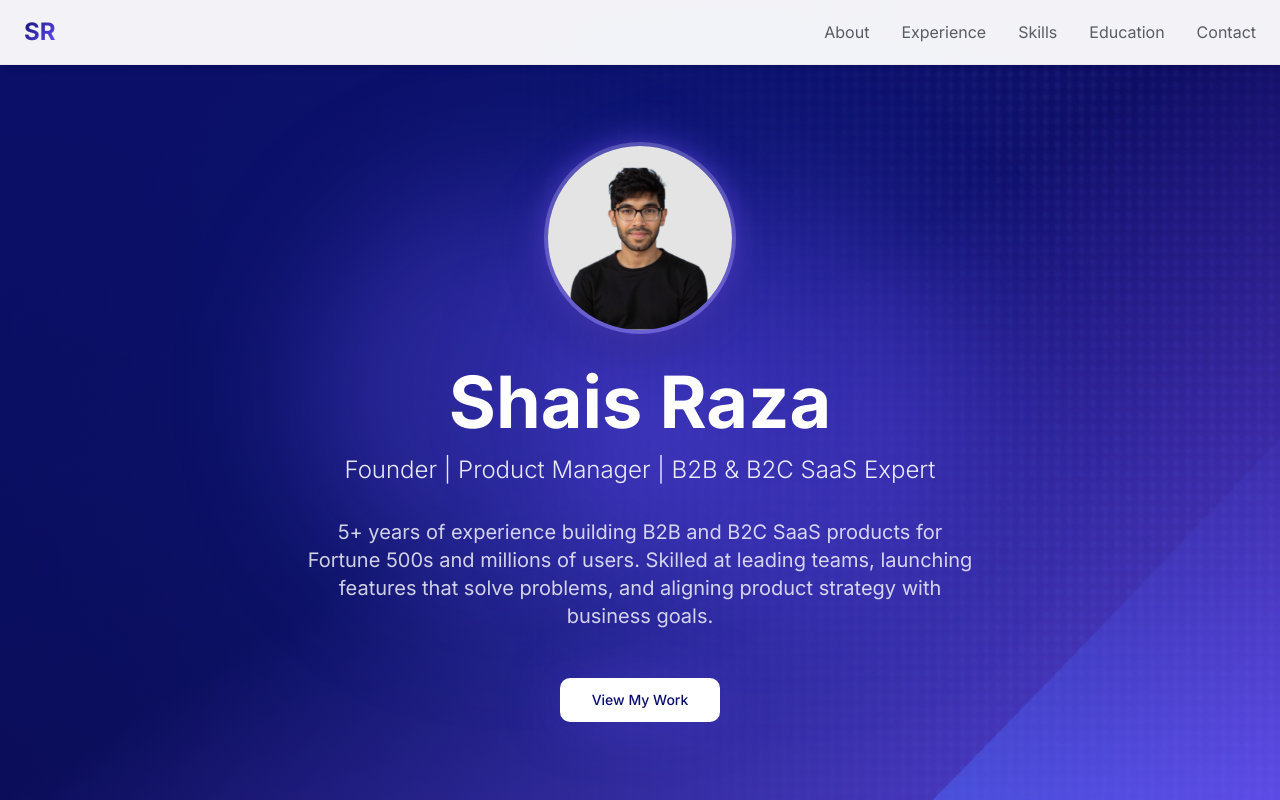
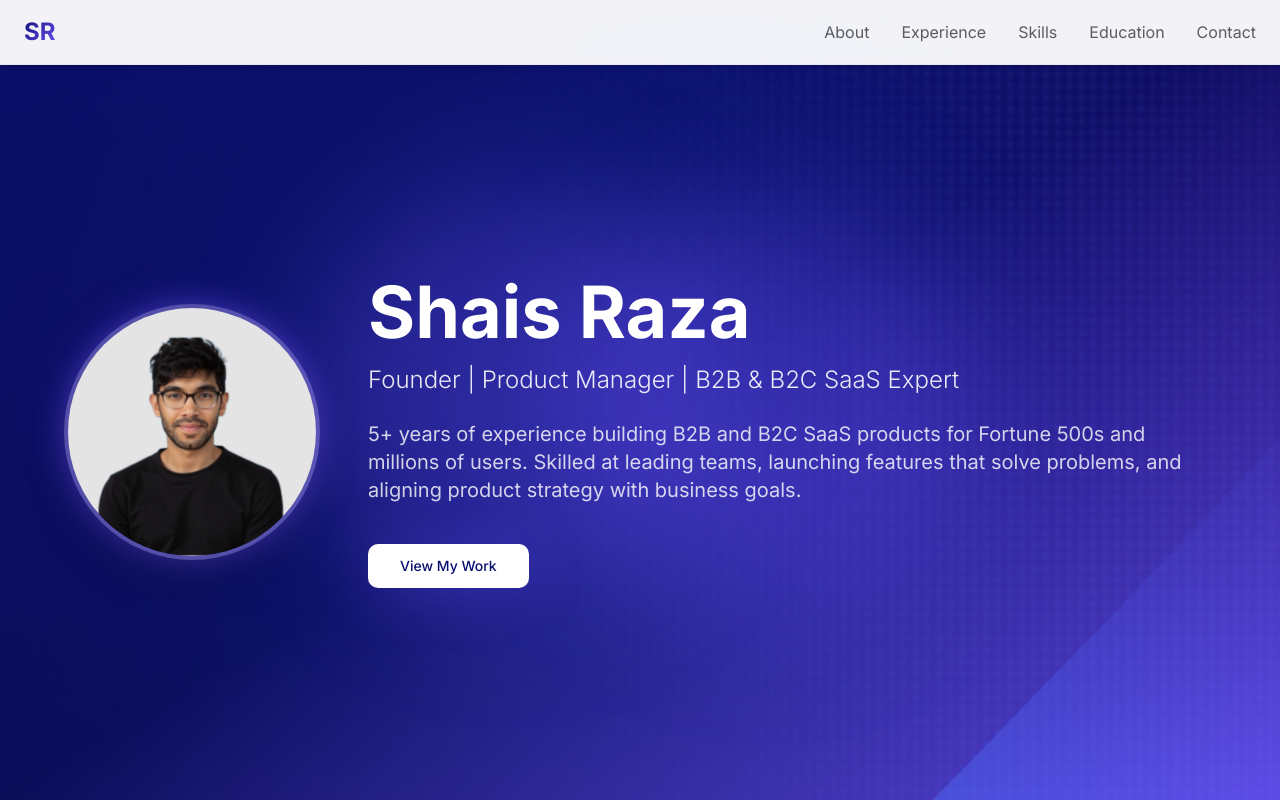
Before and after one commit to shaisraza/Portoflio, a React (Vite) app: page / in a window 1280 px wide. Shown: the top 800 px of the page. Built offline with nearby package versions, Linux system fonts and the light colour scheme; the HTML template or start-up script is replaced by a standard one.

Commit message:
Update hero layout

```diff
--- a/src/components/Hero.tsx
+++ b/src/components/Hero.tsx
@@ -32,10 +32,11 @@ const Hero = () => {
 
       {/* Content */}
       <div className="container mx-auto px-6 relative z-10 pt-16">
-        <div className="max-w-4xl mx-auto text-center space-y-8 animate-fade-in">
+        <div className="max-w-6xl mx-auto animate-fade-in">
+          <div className="flex flex-col md:flex-row items-center gap-8 md:gap-12">
             {/* Profile Picture */}
-          <div className="flex justify-center mb-8">
-            <div className="relative w-40 h-40 md:w-48 md:h-48">
+            <div className="flex-shrink-0">
+              <div className="relative w-48 h-48 md:w-64 md:h-64">
                 <div className="absolute inset-0 rounded-full bg-gradient-to-br from-primary-glow to-accent blur-md opacity-50 animate-glow-pulse" />
                 <img
                   src={profilePic}
@@ -45,6 +46,8 @@ const Hero = () => {
               </div>
             </div>
 
+            {/* Content */}
+            <div className="flex-1 text-center md:text-left space-y-6">
               <div className="space-y-4">
                 <h1 className="text-5xl md:text-7xl font-bold text-primary-foreground leading-tight">
                   Shais Raza
@@ -54,12 +57,12 @@ const Hero = () => {
                 </p>
               </div>
 
-          <p className="text-lg md:text-xl text-primary-foreground/80 max-w-2xl mx-auto leading-relaxed">
+              <p className="text-lg md:text-xl text-primary-foreground/80 leading-relaxed">
                 5+ years of experience building B2B and B2C SaaS products for Fortune 500s and millions of users.
                 Skilled at leading teams, launching features that solve problems, and aligning product strategy with business goals.
               </p>
 
-          <div className="flex justify-center pt-4">
+              <div className="flex justify-center md:justify-start pt-4">
                 <Button
                   size="lg"
                   onClick={() => scrollToSection("experience")}
@@ -70,6 +73,8 @@ const Hero = () => {
               </div>
             </div>
           </div>
+        </div>
+      </div>
     </section>
   );
 };
```
Lines whose indentation alone changed are shown as unchanged.
